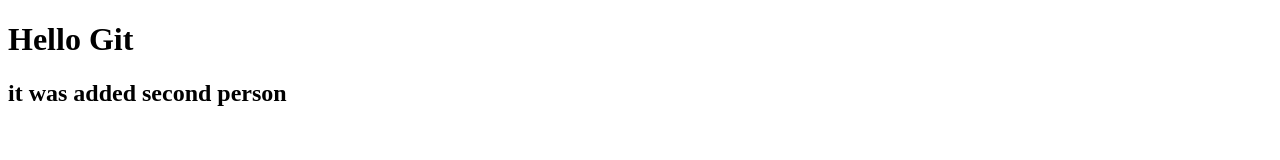
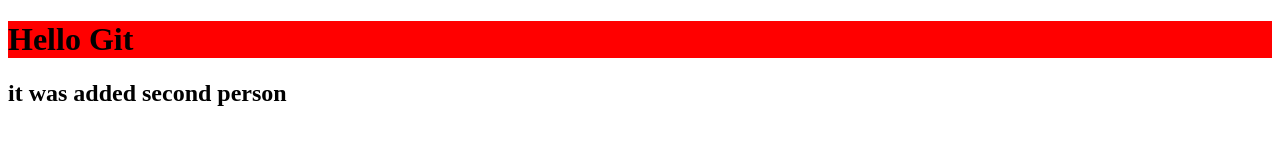
Before and after one commit to Nursadyk/learn-git, a plain HTML site: page index.html in a window 1280 px wide. Drawn offline with Linux system fonts and the light colour scheme.

Commit message:
added txt file

```diff
--- /dev/null
+++ b/header.css
@@ -0,0 +1,3 @@
+h1 {
+  background-color: red;
+}
--- a/index.html
+++ b/index.html
@@ -4,6 +4,7 @@
     <meta charset="UTF-8" />
     <meta name="viewport" content="width=device-width, initial-scale=1.0" />
     <title>git course</title>
+    <link rel="stylesheet" href="header.css" />
   </head>
   <body>
     <h1>Hello Git</h1>
```
Also changed, not shown: exam.txt (added).
